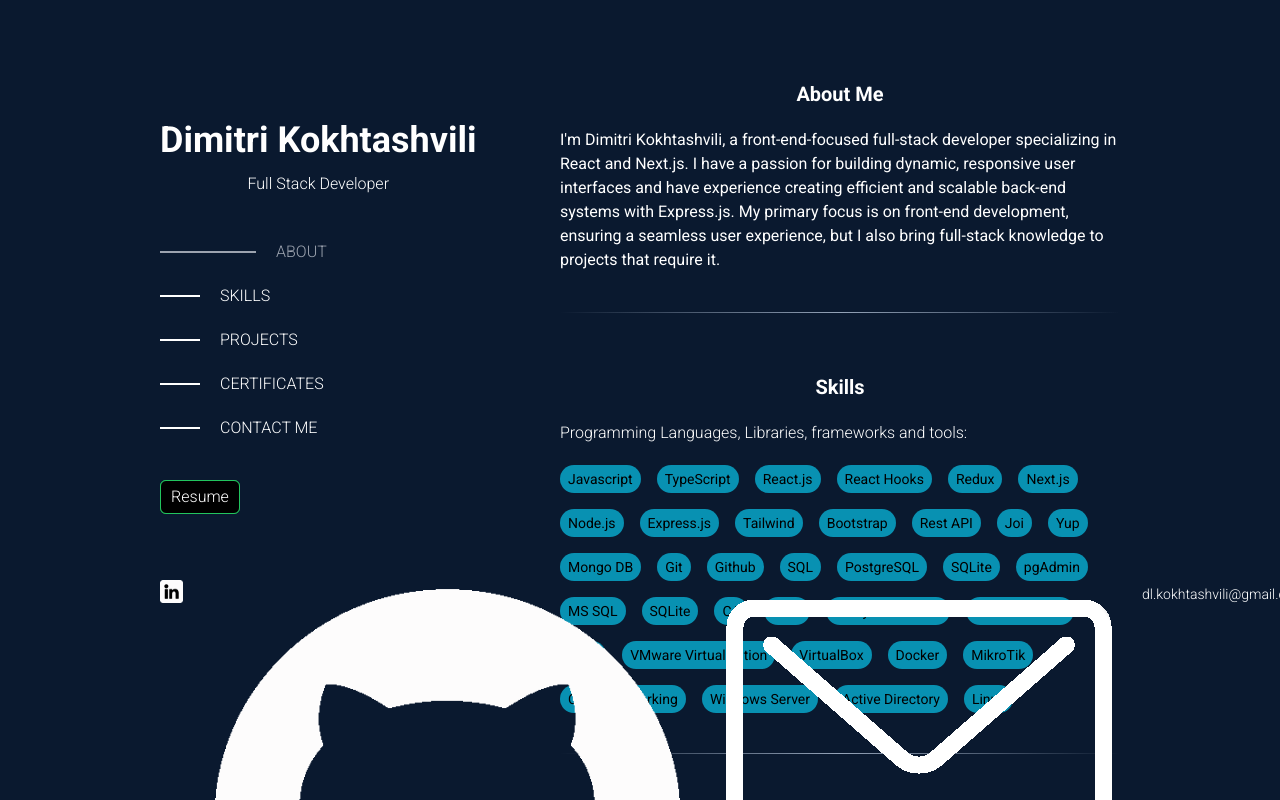
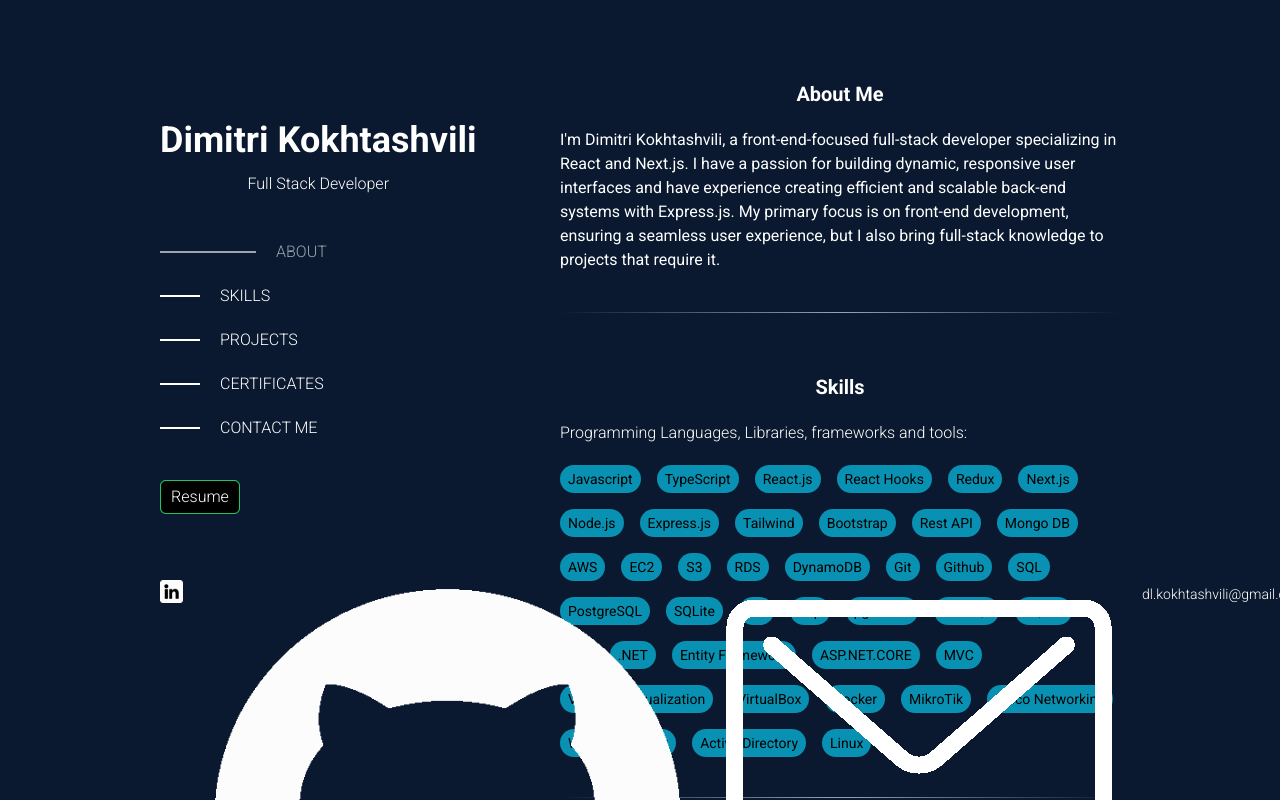
Before and after one commit to dlkokhta/My-Portfoglio, a Next.js app: page / in a window 1280 px wide. Shown: the top 800 px of the page. Built offline with nearby package versions, Linux system fonts and the light colour scheme.

Commit message:
update skills and resume

```diff
--- a/src/app/components/Skills.tsx
+++ b/src/app/components/Skills.tsx
@@ -20,14 +20,19 @@ const Skills = () => {
           <SkillsDetails name="Tailwind" />
           <SkillsDetails name="Bootstrap" />
           <SkillsDetails name="Rest API" />
-          <SkillsDetails name="Joi" />
-          <SkillsDetails name="Yup" />
           <SkillsDetails name="Mongo DB" />
+          <SkillsDetails name="AWS" />
+          <SkillsDetails name="EC2" />
+          <SkillsDetails name="S3" />
+          <SkillsDetails name="RDS" />
+          <SkillsDetails name="DynamoDB" />
           <SkillsDetails name="Git" />
           <SkillsDetails name="Github" />
           <SkillsDetails name="SQL" />
           <SkillsDetails name="PostgreSQL" />
           <SkillsDetails name="SQLite" />
+          <SkillsDetails name="Joi" />
+          <SkillsDetails name="Yup" />
           <SkillsDetails name="pgAdmin" />
           <SkillsDetails name="MS SQL" />
           <SkillsDetails name="SQLite" />
```
Also changed, not shown: 1 other file (tests, documents, lock files or other folders).
